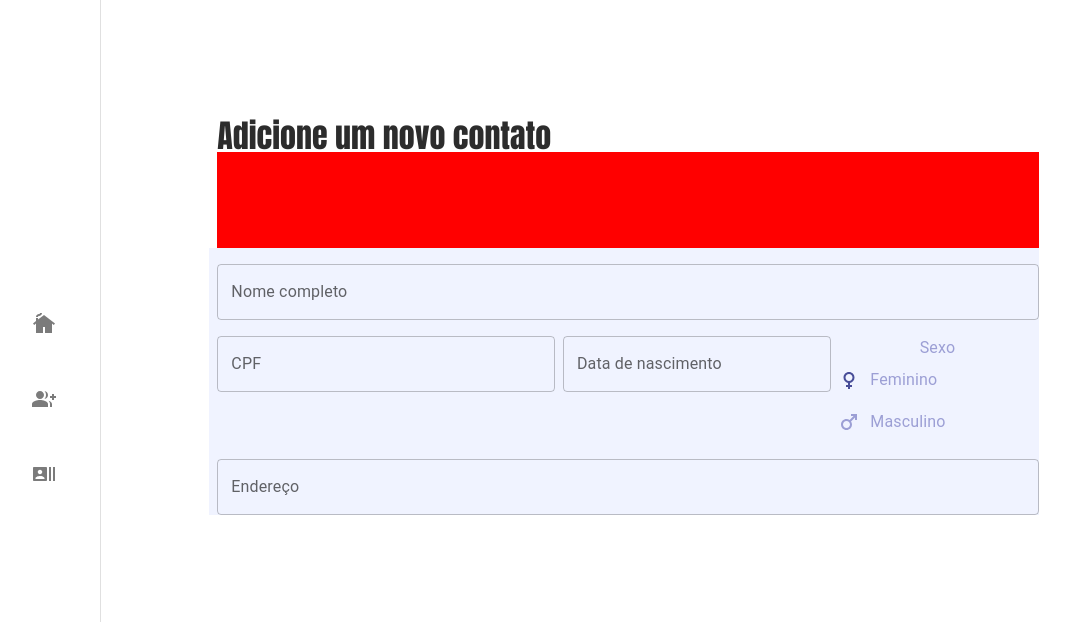
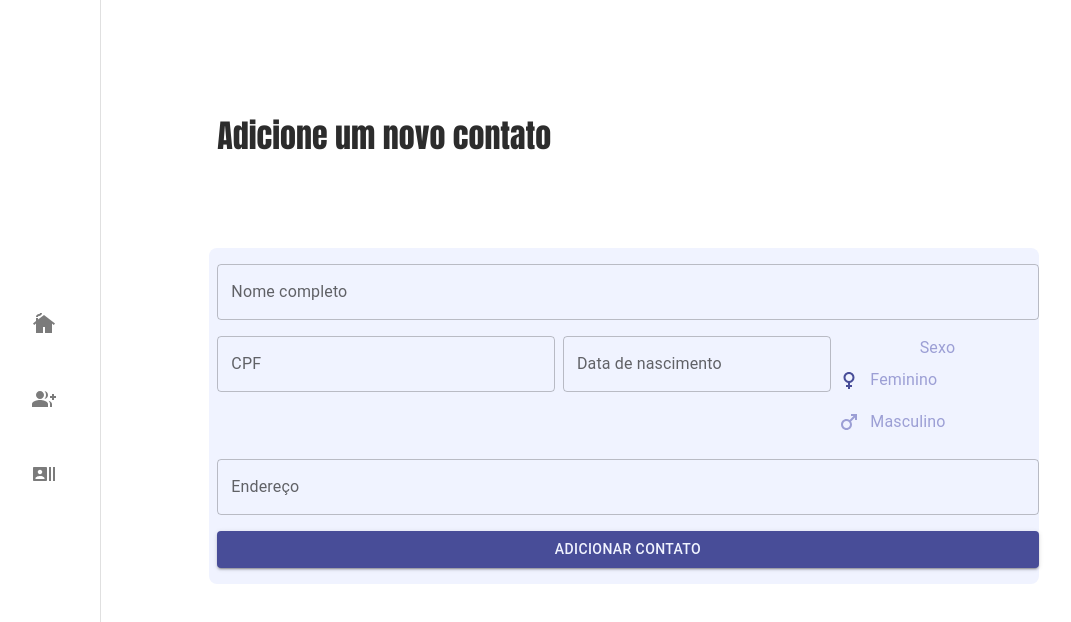
Before and after one commit to MatheusAraripe/cadastro-usuario, a React (Vite) app: page /newcontact in a window 1280 px wide. Shown: the top 622 px of the page, without its empty margins (12-1083 px from the left). Built offline with nearby package versions, Linux system fonts and the light colour scheme.

Commit message:
feat: adição e estilização do botão do formulário

```diff
--- a/package.json
+++ b/package.json
@@ -16,6 +16,7 @@
     "@mui/joy": "^5.0.0-alpha.88",
     "@mui/lab": "^5.0.0-alpha.137",
     "@mui/material": "^5.14.0",
+    "@mui/styles": "^5.14.1",
     "@mui/x-date-pickers": "^6.10.1",
     "dayjs": "^1.11.9",
     "react": "^17.0.2",
--- a/src/components/form/ContactForm.jsx
+++ b/src/components/form/ContactForm.jsx
@@ -1,13 +1,24 @@
-import { TextField, Radio, RadioGroup, Grid, FormControlLabel, FormControl, FormLabel} from '@mui/material'
+import { TextField, Radio, RadioGroup, Grid, FormControlLabel, FormControl, FormLabel, Button} from '@mui/material'
+import { makeStyles } from '@mui/styles';
 import { DatePicker } from '@mui/x-date-pickers';
 import MaleIcon from '@mui/icons-material/Male';
 import FemaleIcon from '@mui/icons-material/Female';
 import React from 'react'
 
+const useStyles = makeStyles({
+    btn:{
+        '&:hover':{
+            backgroundColor: '#484D98'
+        }
+    }
+});
+
 function ContactForm() {
+
+  const classes = useStyles()
   return (
-    <FormControl sx={{backgroundColor: 'red'}} fullWidth>
-        <Grid container bgcolor={'purple.main'} mt={12} rowSpacing={2} color='purple.text' columnSpacing={1}>
+    <FormControl fullWidth>
+        <Grid container bgcolor={'purple.main'} mt={12} rowSpacing={2} color='purple.text' columnSpacing={1} borderRadius={2} pb={2}>
             <Grid xs={12} sm={12} item>
                 <TextField id="name" label="Nome completo" variant="outlined" fullWidth color="secondary"/>
             </Grid>
@@ -38,6 +49,9 @@ function ContactForm() {
             <Grid item xs={12} sm={12}>
                 <TextField id='adresses' label='Endereço' variant='outlined' fullWidth color='secondary' />
             </Grid>
+            <Grid item xs={12}>
+                <Button variant="contained" fullWidth className={classes.btn} sx={{backgroundColor: 'purple.dark', color: 'purple.main'}}>Adicionar contato</Button>
+            </Grid>
         </Grid>
     </FormControl>
   )
```
Also changed, not shown: src/themes/index.js (+0 -8 lines), 1 other file (tests, documents, lock files or other folders).
